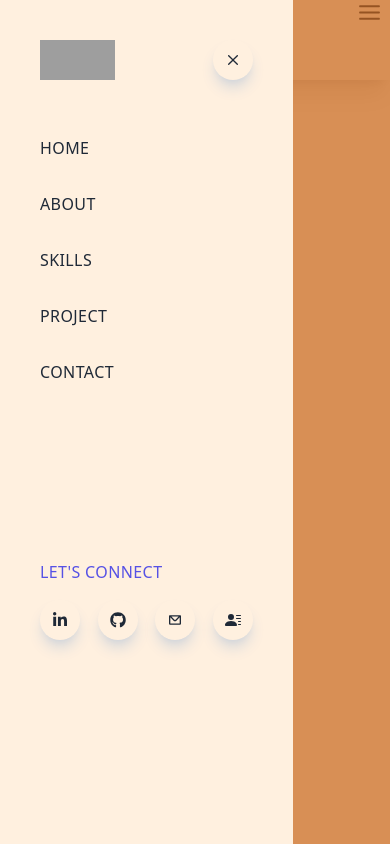
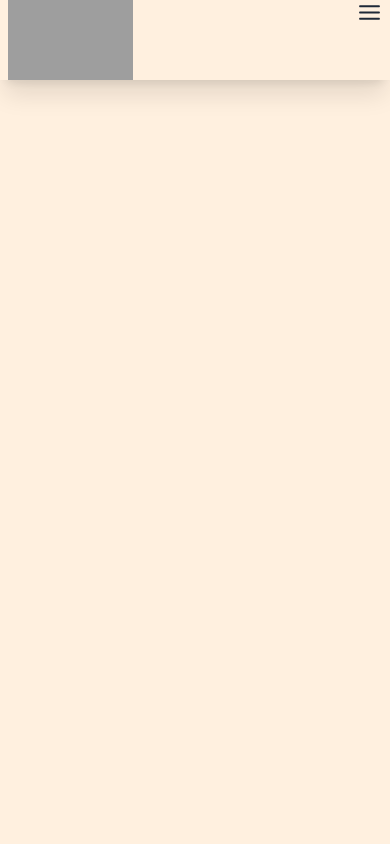
Before and after one commit to Mutalenic/my_personal_portfolio, a Next.js app: page / in a window 390 px wide. Built offline with nearby package versions, Linux system fonts and the light colour scheme; grey boxes are pictures that could not be loaded.

Commit message:
Fix mobile menu display

```diff
--- a/components/Navbar.jsx
+++ b/components/Navbar.jsx
@@ -1,11 +1,15 @@
 import Image from "next/image";
 import Link from "next/link";
-import React from "react";
+import { useState, React } from "react";
 import { CgClose, CgMenu, CgMail } from "react-icons/cg";
-import {FaLinkedinIn, FaGithub} from "react-icons/fa";
-import {BsFillPersonLinesFill} from "react-icons/bs"
+import { FaLinkedinIn, FaGithub } from "react-icons/fa";
+import { BsFillPersonLinesFill } from "react-icons/bs";
 
-function Navbar() {
+const Navbar = () => {
+  const [nav, setNav] = useState(false);
+  const handleNav = () => {
+    setNav(!nav);
+  };
   return (
     <div className="fixed w-full h-20 shadow-xl z-[100]">
       <div className="flex justify-between item-center w-full h-full px-2 2xl:px-16">
@@ -33,13 +37,25 @@
               <li className="ml-10 text- uppercase hover:border-b">contact</li>
             </Link>
           </ul>
-          <div className="md:hidden">
+          <div onClick={handleNav} className="md:hidden">
             <CgMenu size={25} />
           </div>
         </div>
       </div>
-      <div className="fixed left-0 top-0 w-full h-screen bg-[#C8651B]/70">
-        <div className="fixed left-0 top-0 w-[75%] sm:w-[60%] md:w-[45%] h-screen p-10 ease-in duration-500 bg-[#fff0df]">
+      <div
+        className={
+          nav
+            ? "md:hidden fixed left-0 top-0 w-full h-screen bg-[#C8651B]/70"
+            : ""
+        }
+      >
+        <div
+          className={
+            nav
+              ? "fixed left-0 top-0 w-[75%] sm:w-[60%] md:w-[45%] h-screen p-10 ease-in duration-500 bg-[#fff0df]"
+              : "fixed left-[-100%] top-0 p-10 ease-in duration"
+          }
+        >
           <div className="flex w-full items-center justify-between">
             <Image
               src="/../public/assets/logo.png"
@@ -47,8 +63,11 @@
               width="75"
               height="40"
             />
-            <div className="rounded-full shadow-lg shadow-gray-300 p-3 cursor-pointer">
-                <CgClose/>
+            <div
+              onClick={handleNav}
+              className="rounded-full shadow-lg shadow-gray-300 p-3 cursor-pointer"
+            >
+              <CgClose />
             </div>
           </div>
           <div className="flex flex-col py-10">
@@ -70,23 +89,24 @@
               </Link>
             </ul>
             <div className="pt-40">
-                <p className="uppercase trackin-widest text-[#5651e5]">LET&#39;S CONNECT</p>
+              <p className="uppercase trackin-widest text-[#5651e5]">
+                LET&#39;S CONNECT
+              </p>
               <div className="flex items-center justify-between my-4 w-full sm:w-[80% ]">
                 <div className="rounded-full shadow-lg shadow-gray-300 p-3 cursor-pointer hover:scale:100 ease-in duration-300">
-                    <FaLinkedinIn/>
+                  <FaLinkedinIn />
                 </div>
                 <div className="rounded-full shadow-lg shadow-gray-300 p-3 cursor-pointer hover:scale:100 ease-in duration-300">
-                    <FaGithub/>
+                  <FaGithub />
                 </div>
                 <div className="rounded-full shadow-lg shadow-gray-300 p-3 cursor-pointer hover:scale:100 ease-in duration-300">
-                    <CgMail/>
+                  <CgMail />
                 </div>
                 <div className="rounded-full shadow-lg shadow-gray-300 p-3 cursor-pointer hover:scale:100 ease-in duration-300">
-                    <BsFillPersonLinesFill/>
+                  <BsFillPersonLinesFill />
                 </div>
               </div>
             </div>
-
           </div>
         </div>
       </div>
```
Lines whose indentation alone changed are shown as unchanged.
